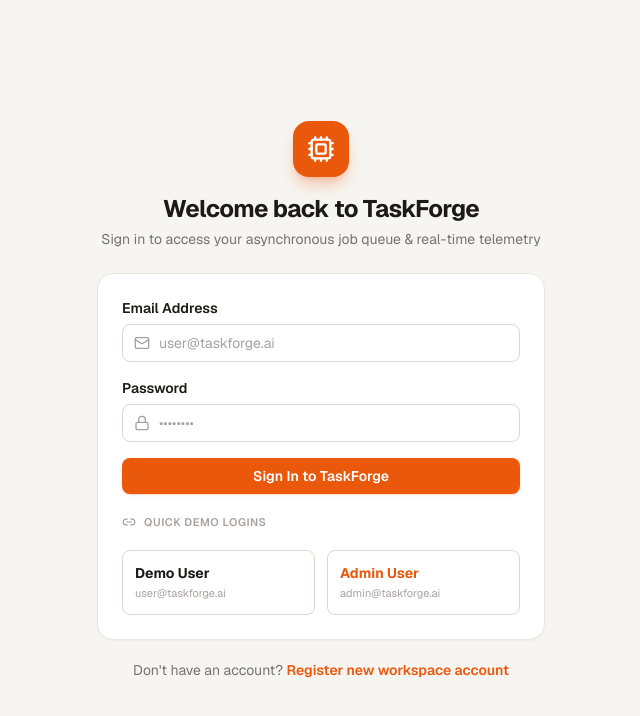
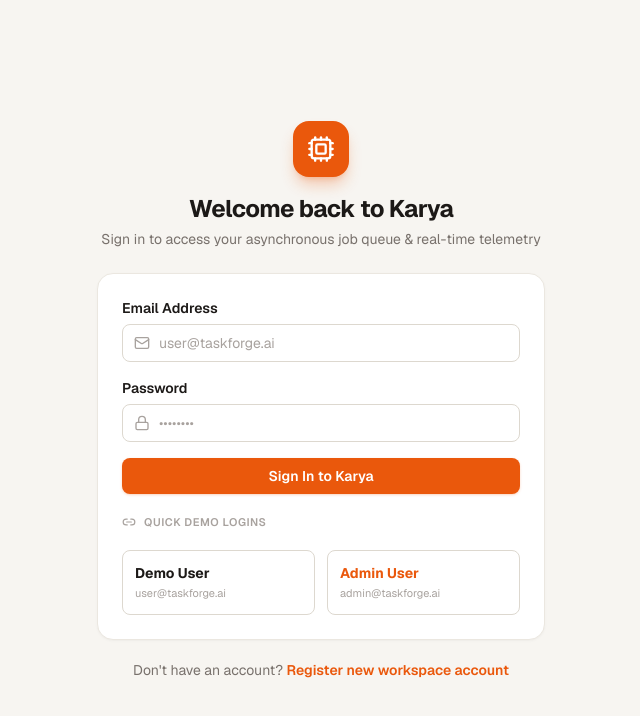
Before and after one commit to Shash-04/karya, a Next.js app in the folder client/: page /login in a window 1280 px wide. Shown: the top 716 px of the page, without its empty margins (319-959 px from the left). Built offline with nearby package versions, Linux system fonts and the light colour scheme; no server answers.

Commit message:
feat(client): rebrand UI text TaskForge -> Karya

```diff
--- a/client/src/app/login/page.tsx
+++ b/client/src/app/login/page.tsx
@@ -71,7 +71,7 @@ export default function LoginPage() {
           <span className="mx-auto mb-4 grid h-14 w-14 place-items-center rounded-2xl bg-brand text-white shadow-lg shadow-brand/30">
             <Cpu className="h-7 w-7" />
           </span>
-          <h1 className="text-2xl font-bold tracking-tight">Welcome back to TaskForge</h1>
+          <h1 className="text-2xl font-bold tracking-tight">Welcome back to Karya</h1>
           <p className="mt-1 text-sm text-muted">
             Sign in to access your asynchronous job queue &amp; real-time telemetry
           </p>
@@ -124,7 +124,7 @@ export default function LoginPage() {
             </Field>
             <Button type="submit" disabled={loading} className="w-full">
               {loading && <Spinner className="h-4 w-4 text-white" />}
-              Sign In to TaskForge
+              Sign In to Karya
             </Button>
           </form>
 
--- a/client/src/components/Sidebar.tsx
+++ b/client/src/components/Sidebar.tsx
@@ -45,7 +45,7 @@ export function Sidebar({ role, onNavigate }: { role?: Role; onNavigate?: () =>
         </span>
         <div className="leading-tight">
           <div className="flex items-center gap-1.5">
-            <span className="text-base font-bold tracking-tight">TaskForge</span>
+            <span className="text-base font-bold tracking-tight">Karya</span>
             <span className="rounded bg-brand-soft px-1.5 py-0.5 text-[9px] font-bold uppercase tracking-wider text-brand">
               Pro
             </span>
```
